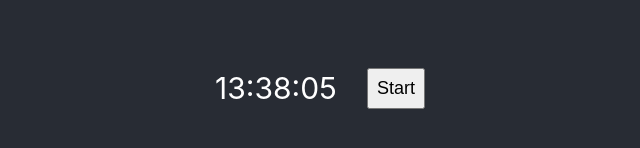
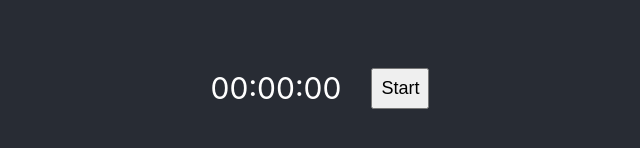
Before and after one commit to andremonteiro95/react-redux-timer, a React (Create React App) app: page / in a window 1280 px wide. Shown: the part 312-460 px from the top of the page, without its empty margins (320-960 px from the left). Built offline with nearby package versions, Linux system fonts and the light colour scheme.

Commit message:
Basic timer

```diff
--- a/src/components/Timer.tsx
+++ b/src/components/Timer.tsx
@@ -1,19 +1,20 @@
-import { DateTime } from 'luxon';
+import { DateTime, Duration } from 'luxon';
 import React, { useEffect, useState } from 'react';
 import { useSelector } from 'react-redux';
 import styled from 'styled-components';
-import { isTimerRunning } from '../redux/selectors';
+import { getTimerStart, isTimerRunning } from '../redux/selectors';
 
 const Text = styled.span({
   fontSize: '30px',
 });
 
 const getCurrentTime = () => {
-  return DateTime.now().toFormat('HH:mm:ss');
+  return DateTime.now();
 };
 
 function Timer() {
   const running = useSelector(isTimerRunning);
+  const start = useSelector(getTimerStart);
   const [currentTime, setCurrentTime] = useState(getCurrentTime());
 
   useEffect(() => {
@@ -30,7 +31,17 @@ function Timer() {
     };
   }, [running]);
 
-  return <Text>{currentTime}</Text>;
+  const getElapsedDuration = () => {
+    if (!start) {
+      return Duration.fromMillis(0);
+    }
+
+    return currentTime.diff(start);
+  };
+
+  const elapsedDurationFormatted = getElapsedDuration().toFormat('hh:mm:ss');
+
+  return <Text>{elapsedDurationFormatted}</Text>;
 }
 
 export default Timer;
--- a/src/redux/selectors/index.ts
+++ b/src/redux/selectors/index.ts
@@ -1,3 +1,9 @@
+import { DateTime } from 'luxon';
+import { createSelector } from 'reselect';
 import { RootState } from '../slices';
 
 export const isTimerRunning = (state: RootState) => state.timerState.running;
+export const getTimerStart = createSelector(
+  (state: RootState) => state.timerState.start,
+  (start) => (start ? DateTime.fromISO(start) : null),
+);
--- a/src/redux/slices/timerSlice.ts
+++ b/src/redux/slices/timerSlice.ts
@@ -1,11 +1,14 @@
 import { createSlice } from '@reduxjs/toolkit';
+import { DateTime } from 'luxon';
 
 export interface TimerState {
   running: boolean;
+  start?: string;
 }
 
 const initialState: TimerState = {
   running: false,
+  start: undefined,
 };
 
 const timerSlice = createSlice({
@@ -14,6 +17,7 @@ const timerSlice = createSlice({
   reducers: {
     startTimer: (state) => {
       state.running = true;
+      state.start = DateTime.now().toISO();
     },
     stopTimer: (state) => {
       state.running = false;
```
